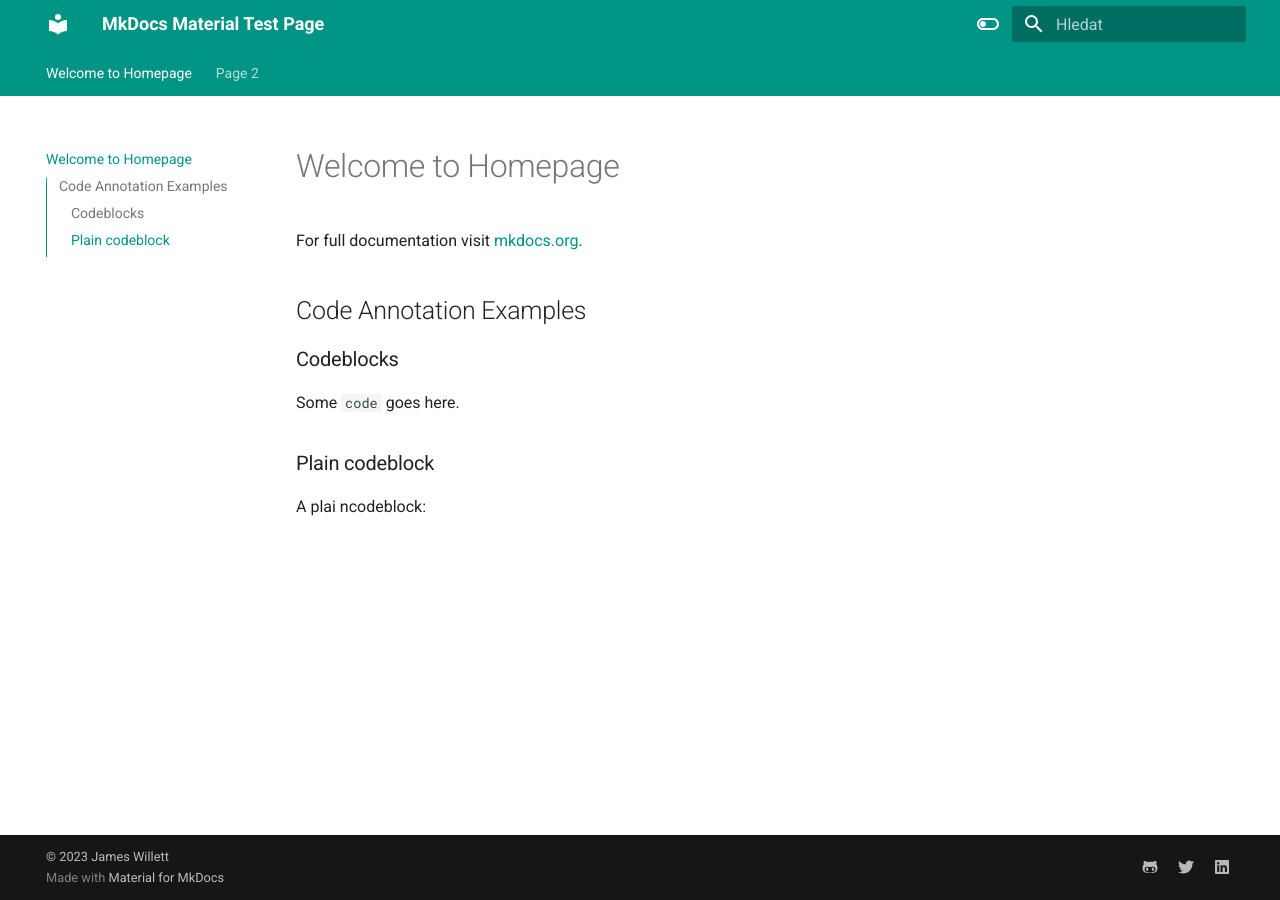
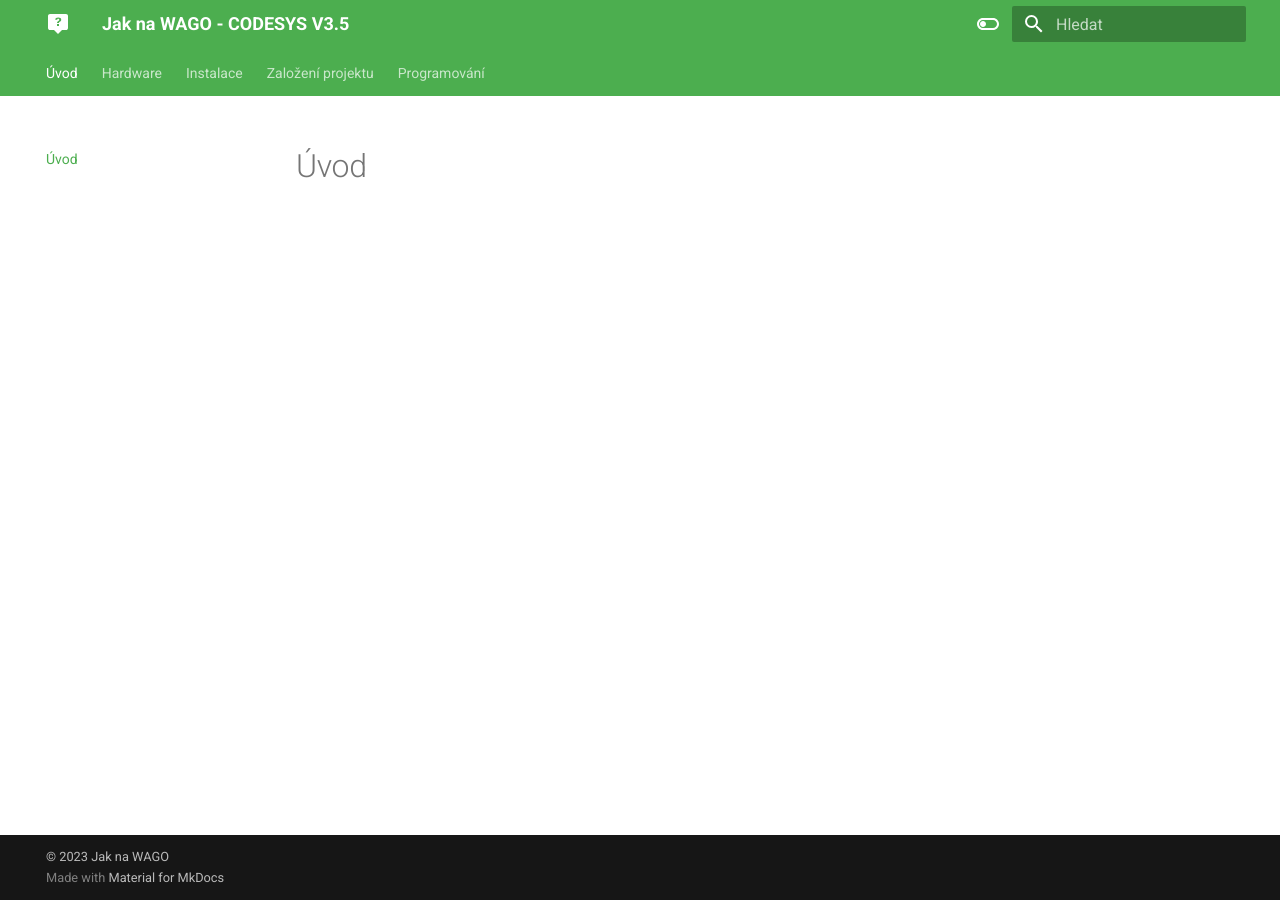
Before and after one commit to jaknawago/codesys3, an MkDocs documentation site: the page built from docs/index.md, in a window 1280 px wide. Built offline with MkDocs 1.6.1 and Material for MkDocs 9.7.7, drawn with Linux system fonts in a browser that asks for light colours.

Commit message:
$Adding initial documentation files

```diff
--- a/docs/index.md
+++ b/docs/index.md
@@ -1,13 +1 @@
-# Welcome to Homepage
-
-For full documentation visit [mkdocs.org](https://www.mkdocs.org).
-
-## Code Annotation Examples
-
-### Codeblocks
-
-Some `code` goes here.
-
-### Plain codeblock
-
-A plai ncodeblock:
+# Úvod
--- a/docs/page2.md
+++ /dev/null
@@ -1,5 +0,0 @@
-# Page 2
-
-## Another heading
-
-Some example text
--- a/mkdocs.yml
+++ b/mkdocs.yml
@@ -1,4 +1,10 @@
-site_name: MkDocs Material Test Page
+site_name: Jak na WAGO - CODESYS V3.5
+nav:
+  - 'index.md'
+  - 'hardware.md'
+  - 'instalace.md'
+  - 'projekt.md'
+  - 'programovani.md'
 theme:
   name: material
   features:
@@ -11,30 +17,22 @@ theme:
     - content.tabs.link
     - content.code.annotation
     - content.code.copy
+  icon:
+    logo: material/tooltip-question
   language: cs
   palette:
     - scheme: default
       toggle:
         icon: material/toggle-switch-off-outline
-        name: Switch to dark mode
-      primary: teal
-      accent: purple
+        name: Přepnout na tmavé zobrazení
+      primary: green
+      accent: deep-orange
     - scheme: slate
       toggle:
         icon: material/toggle-switch
-        name: Switch to light mode
-      primary: teal
+        name: Přepnout na světlé zobrazení
+      primary: green
       accent: lime
-
-extra:
-  social:
-    - icon: fontawesome/brands/github-alt
-      link: https://github.com/james-willett
-    - icon: fontawesome/brands/twitter
-      link: https://twitter.com/TheJamesWillett
-    - icon: fontawesome/brands/linkedin
-      link: https://www.linkedin.com/in/willettjames/
-
 markdown_extensions:
   - pymdownx.highlight:
       anchor_linenums: true
@@ -51,6 +49,7 @@ markdown_extensions:
   - pymdownx.emoji:
       emoji_index: !!python/name:materialx.emoji.twemoji
       emoji_generator: !!python/name:materialx.emoji.to_svg
-
+  - md_in_html
+  - pymdownx.keys
 copyright: |
-  &copy; 2023 <a href="https://github.com/james-willett"  target="_blank" rel="noopener">James Willett</a>
+  &copy; 2023 <a href="https://github.com/jaknawago"  target="_blank" rel="noopener">Jak na WAGO</a>
```
Also changed, not shown: docs/.overrides/bak/home.html (added, +29 -0 lines), docs/.overrides/bak/main.html (added, +27 -0 lines), docs/.overrides/home.html (added, +106 -0 lines), docs/.overrides/main.html (added, +59 -0 lines), docs/hardware.md (added, +66 -0 lines), docs/instalace.md (added, +35 -0 lines), docs/programovani.md (added, +113 -0 lines), docs/projekt.md (added, +55 -0 lines), docs/pix/inst-01.png (added), docs/pix/inst-02.png (added), docs/pix/inst-03.png (added), docs/pix/inst-04.png (added), docs/pix/wall.jpg (added).
